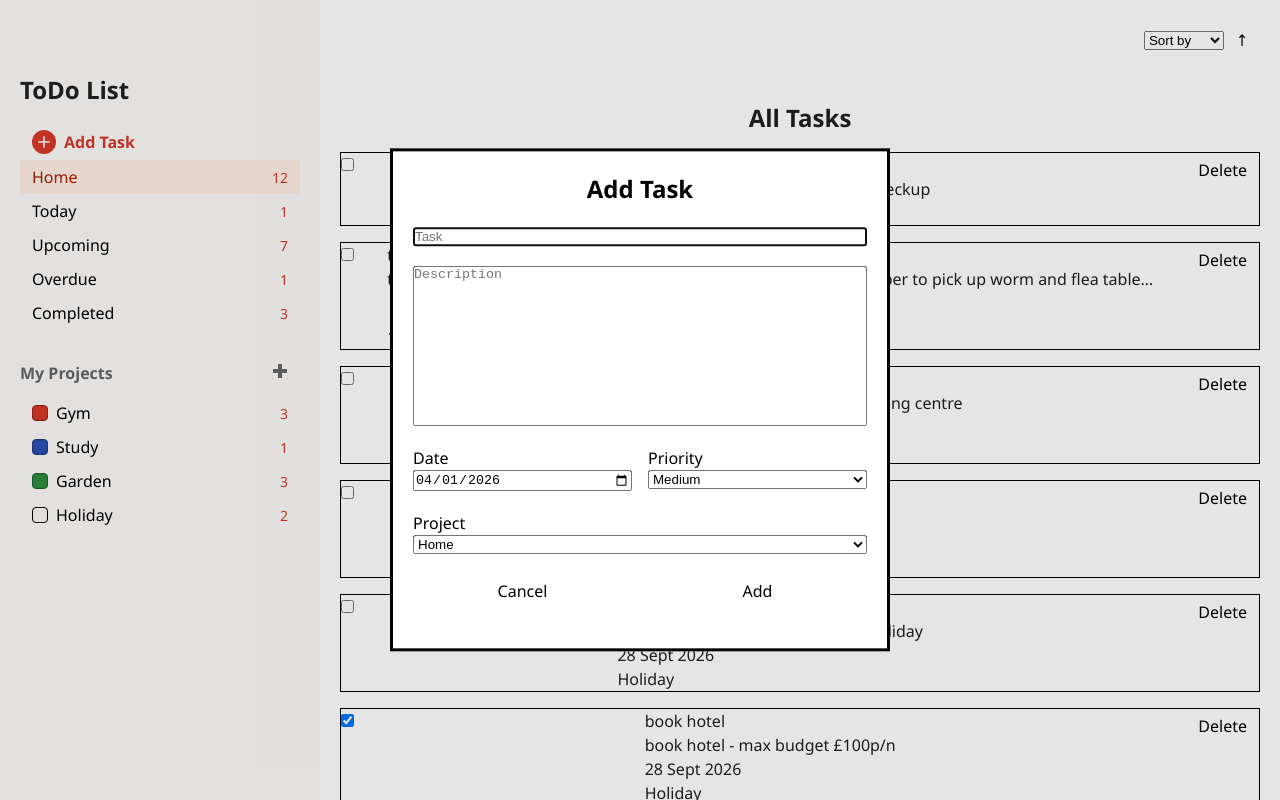
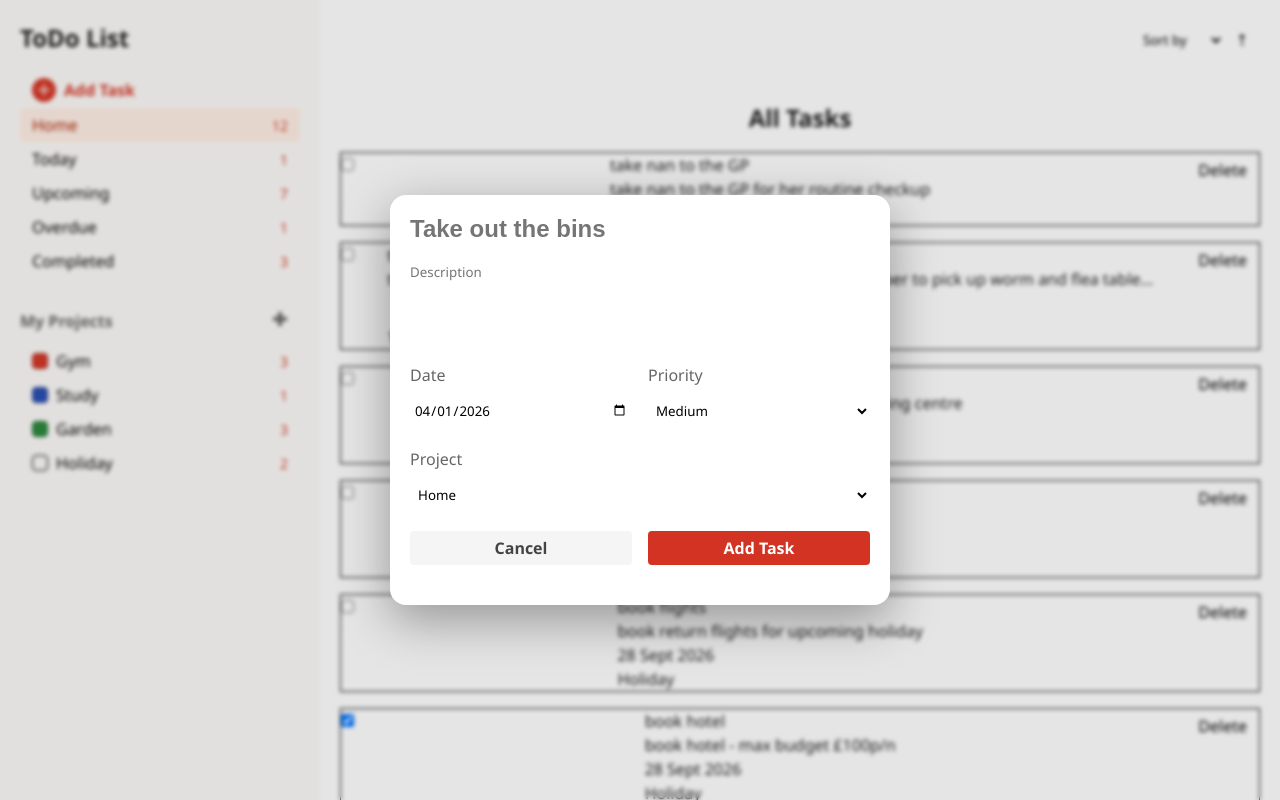
Before and after one commit to mjcw88/odin-todo-list, a website built with webpack: page src/template.html in a window 1280 px wide. Both pictures are taken after a click on the button "Add Task". Built offline with nearby package versions, Linux system fonts and the light colour scheme.

Commit message:
added css styling to project and task dialog boxes

```diff
--- a/src/eventsController.js
+++ b/src/eventsController.js
@@ -43,11 +43,8 @@ export const eventListeners = {
 
         // New Task Event Listeners
         newTaskBtn.addEventListener("click", () => {
-            document.getElementById("add-task-btn").textContent = "Add";
-            document.getElementById("add-task-form-header").textContent = "Add Task";
-
             date.value = new Date().toISOString().split("T")[0];
-
+            document.getElementById("add-task-btn").textContent = "Add Task";
             renderDialogBox(newTaskFormDialog);
         });
 
@@ -63,9 +60,7 @@ export const eventListeners = {
 
         // New Project Event Listeners
         newProjectBtn.addEventListener("click", () => {
-            document.getElementById("add-project-btn").textContent = "Add";
-            document.getElementById("add-project-form-header").textContent = "Add Project";
-
+            document.getElementById("add-task-btn").textContent = "Add Project";
             renderDialogBox(newProjectFormDialog);
         });
 
--- a/src/formController.js
+++ b/src/formController.js
@@ -9,12 +9,19 @@ export function renderDialogBox(dialog) {
 }
 
 export function closeForm(dialog, form = null) {
+    const DIALOG_BOX_TIMING = 150;
+
     if (form?.taskId) form.taskId.value = "";
     if (form?.projectId) form.projectId.value = "";
     if (form?.complete) form.complete.value = "";
     if (form?.dateCreated) form.dateCreated.value = "";
     if (form) form.reset();
-    dialog.close();
+
+    dialog.classList.add('is-closing');
+    setTimeout(() => {
+        dialog.close();
+        dialog.classList.remove('is-closing');
+    }, DIALOG_BOX_TIMING);
 }
 
 export function submitForm(form) {
@@ -67,7 +74,6 @@ export function renderEditTaskFormData(li, newTaskFormDialog) {
     document.getElementById("priority").value = task.priority;
     document.getElementById("project").value = task.project;
     document.getElementById("add-task-btn").textContent = "Save";
-    document.getElementById("add-task-form-header").textContent = "Edit Task";
 }
 
 export function renderEditProjectFormData(projectId, newProjectFormDialog) {
@@ -80,5 +86,4 @@ export function renderEditProjectFormData(projectId, newProjectFormDialog) {
     document.getElementById("projectName").value = project.name;
     document.getElementById("projectColour").value = project.colour;
     document.getElementById("add-project-btn").textContent = "Save";
-    document.getElementById("add-project-form-header").textContent = "Edit Project";
 }
--- a/src/styles.css
+++ b/src/styles.css
@@ -7,14 +7,22 @@
     --warmGrey: #F2EFED;
     --black: #202020;
     --charcoal: #1A1A1A;
+    --darkGrey: #444444;
     --grey: #666666;
+    --lightGrey: #999999;
+    --darkWhite: #EDEDED;
+    --offWhite: #F5F5F5;
     --white: #FFFFFF;
     --brickRed: #D53828;
+    --buttonRed: #D33322;
+    --darkButtonRed: #C3392C;
     --red: #A81F00;
     --lightRed: #FFEFE5;
     --animationTiming: 250ms ease-in-out;
+    --dialogBoxTiming: 150ms ease-in-out;
     --hamburgerHeight: calc(var(--barHeight) * 3 + var(--hamburgerGap) * 2);
     --headerHeight: 5rem;
+    --font: 'Segoe UI', Tahoma, Geneva, Verdana, sans-serif;
 }
 
 *,
@@ -33,7 +41,7 @@ html, body {
 body {
     height: 100vh;
     width: 100%;
-    font-family: 'Segoe UI', Tahoma, Geneva, Verdana, sans-serif;
+    font-family: var(--font);
     font-size: 1rem;
     color: var(--black);
     line-height: 1.5;
@@ -45,7 +53,7 @@ body {
 
 button {
     font-size: 1rem;
-    font-family: 'Segoe UI', Tahoma, Geneva, Verdana, sans-serif;
+    font-family: var(--font);
     cursor: pointer;
     border: none;
     outline: none;
@@ -283,21 +291,11 @@ header {
     justify-content: center;
 }
 
-#taskDescription {
-    resize: none;
-    height: 10rem;
-}
-
 .form-row {
     display: flex;
     justify-content: space-between;
     width: 100%;
     gap: 1rem;
-}
-
-.form-row input[type='text'],
-#taskDescription {
-    width: 100%;
 }
 
 .form-row > button,
@@ -359,6 +357,114 @@ header {
     justify-content: space-between;
 }
 
+dialog {
+    border: none;
+    border-radius: 1rem;
+    color: var(--grey);
+    box-shadow: 0 15px 50px rgba(0,0,0,.35);
+    transition: transform var(--dialogBoxTiming),
+                opacity var(--dialogBoxTiming),
+                display var(--dialogBoxTiming) allow-discrete,
+                overlay var(--dialogBoxTiming) allow-discrete;
+}
+
+dialog::backdrop {
+    backdrop-filter: blur(2px);
+}
+
+label[for="projectColour"] {
+    color: var(--grey);
+    font-weight: normal;
+}
+
+@starting-style {
+    dialog[open] {
+        transform: scale(0.8);
+        opacity: 0;
+    }
+}
+
+dialog:not([open]) {
+    transform: scale(0.8);
+    opacity: 0;
+}
+
+dialog.is-closing {
+    transform: scale(0.8);
+    opacity: 0;
+}
+
+.form-row input[type='text'],
+textarea {
+    width: 100%;
+}
+
+form input[type='text'] {
+    font-size: 1.5rem;
+    font-weight: 600;
+}
+
+textarea {
+    font-family: var(--font);
+    resize: none;
+    height: 5rem;
+}
+
+form input[type='text'],
+form input[type='text']:focus,
+form input[type='date'],
+textarea,
+select {
+    border: none;
+    outline: none;
+}
+
+.date-row label,
+.priority-row label,
+.project-row label,
+.project-form-row label {
+    padding-bottom: 8px;
+}
+
+form input[type='date'],
+select {
+    padding: 0.375rem 0.25rem;
+    border-radius: 0.25rem;
+    background-color: transparent;
+    cursor: pointer;
+    font-family: var(--font);
+}
+
+form input[type='date']:hover,
+select:hover {
+    background-color: var(--offWhite);
+}
+
+#close-new-task-form-btn,
+#close-new-project-form-btn {
+    background-color: var(--offWhite);
+    color: var(--darkGrey);
+    font-weight: 600;
+}
+
+#close-new-task-form-btn:hover,
+#close-new-project-form-btn:hover {
+    background-color: var(--darkWhite);
+    color: var(--black);
+}
+
+#add-task-btn,
+#add-project-btn {
+    background-color: var(--buttonRed);
+    color: var(--white);
+    font-weight: 600;
+}
+
+#add-task-btn:hover,
+#add-project-btn:hover {
+    background-color: var(--darkButtonRed);
+}
+
 @media only screen and (min-width: 768px) {
     body {
         display: grid;
@@ -373,6 +479,10 @@ header {
         grid-column: 1;
         grid-row: 1 / -1;
         align-self: stretch;
+    }
+
+    .sidebar-bumper {
+        display: none;
     }
 
     .sidebar-container {
--- a/src/template.html
+++ b/src/template.html
@@ -27,9 +27,6 @@
                         </button>
                         <dialog id="new-task-form">
                             <div class="new-task-container">
-                                <div class="form-header">
-                                    <h2 id="add-task-form-header">Add Task</h2>
-                                </div>
                                 <div class="new-task-main-body">
                                     <form>
                                         <input type="hidden" name="formType" value="newTask">
@@ -37,7 +34,7 @@
                                         <input type="hidden" name="complete" value="">
                                         <input type="hidden" name="dateCreated" value="">
                                         <div class="form-row">
-                                            <input type="text" id="taskName" name="taskName" maxlength="50" placeholder="Task" required>
+                                            <input type="text" id="taskName" name="taskName" maxlength="50" placeholder="Take out the bins" required>
                                         </div>
                                         <div class="form-row">
                                             <textarea id="taskDescription" name="taskDescription" maxlength="2500" placeholder="Description"></textarea>
@@ -66,7 +63,7 @@
                                         </div>
                                         <div class="form-row">
                                             <button type="button" id="close-new-task-form-btn">Cancel</button>
-                                            <button type="submit" id="add-task-btn">Add</button>
+                                            <button type="submit" id="add-task-btn">Add Task</button>
                                         </div>
                                     </form>
                                 </div>
@@ -114,16 +111,12 @@
                         </button>
                         <dialog id="new-project-form">
                             <div class="new-project-container">
-                                <div class="form-header">
-                                    <h2 id="add-project-form-header">Add Project</h2>
-                                </div>
                                 <div class="new-project-main-body">
                                     <form>
                                         <input type="hidden" name="formType" value="newProject">
                                         <input type="hidden" name="projectId" value="">
                                         <input type="hidden" name="dateCreated" value="">
                                         <div class="project-form-row">
-                                            <label for="project-name">Project Name</label>
                                             <input type="text" id="projectName" name="projectName" maxlength="50" placeholder="Project Name" required>
                                         </div>
                                         <div class="project-form-row">
@@ -143,7 +136,7 @@
                                         </div>
                                         <div class="form-row">
                                             <button type="button" id="close-new-project-form-btn">Cancel</button>
-                                            <button type="submit" id="add-project-btn">Add</button>
+                                            <button type="submit" id="add-project-btn">Add Project</button>
                                         </div>
                                     </form>
                                 </div>
```
